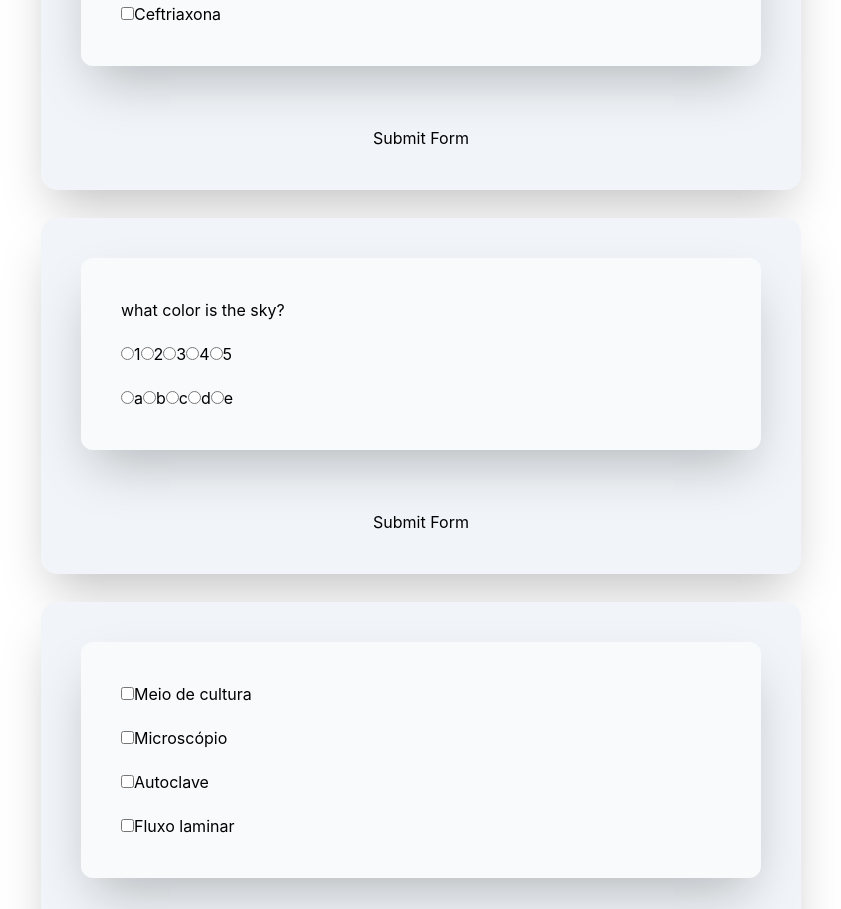
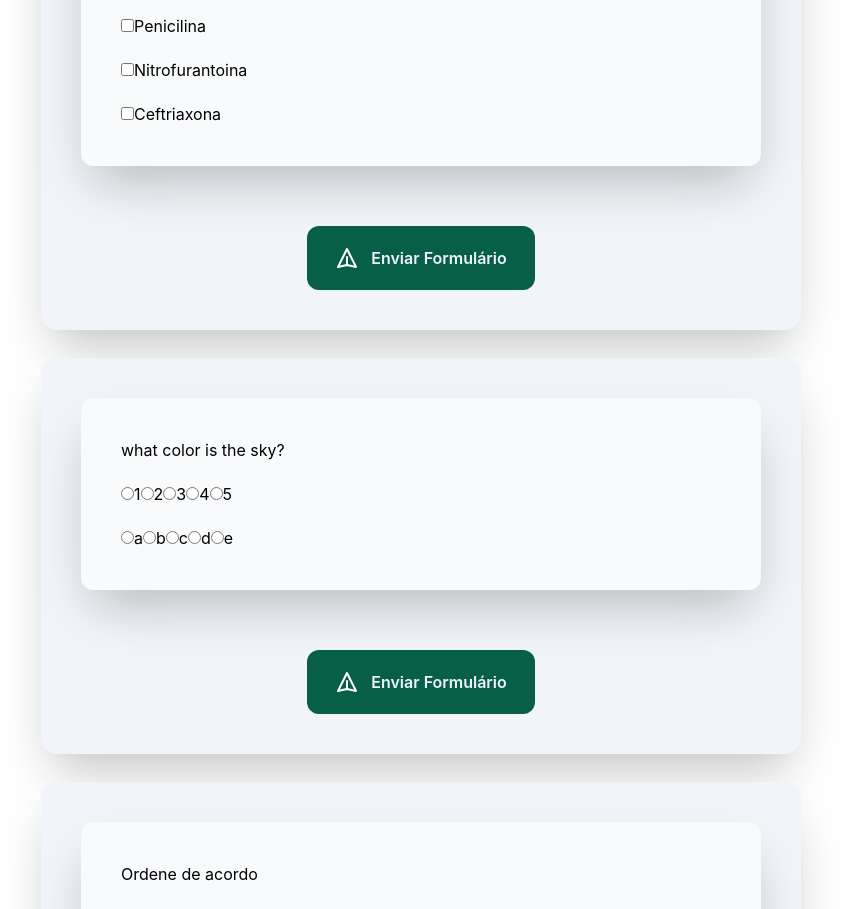
Before and after one commit to marcellolee03/lab-enigma-v2, a React (Vite) app: page / in a window 1280 px wide. Shown: the part 1880-2789 px from the top of the page, without its empty margins (219-1060 px from the left). Built offline with nearby package versions, Linux system fonts and the light colour scheme.

Commit message:
feat: form submit button + styling

```diff
--- a/src/App.tsx
+++ b/src/App.tsx
@@ -76,7 +76,7 @@ export default function App() {
 
 
   return (
-    <div className="mx-65 pt-50 pb-50 flex flex-col gap-7" >
+    <div className="mx-65 pt-65 pb-50 flex flex-col gap-7" >
       <FormContainer
         puzzles={firstFormPuzzles}
         formAction={firstAction}
--- a/src/components/form/FormContainer.tsx
+++ b/src/components/form/FormContainer.tsx
@@ -1,5 +1,6 @@
 import type { Puzzle } from "../../models/Puzzle"
-import PuzzleContainer from "./PuzzleContainer"
+import SubmitButton from "./pieces/SubmitButton"
+import PuzzleContainer from "./puzzleContainers/PuzzleContainer"
 
 interface FormContainerProps {
   puzzles: Puzzle[],
@@ -10,7 +11,7 @@ interface FormContainerProps {
 
 export default function FormContainer({ puzzles, prevValidatedFields, onResetRef, formAction}: FormContainerProps) {
   return (
-    <div className="bg-slate-100 rounded-2xl p-10 shadow-2xl col-span-2">
+    <div className="bg-slate-100 rounded-2xl p-10 shadow-2xl col-span-2 ">
       <form
       action={formAction}
       >
@@ -24,7 +25,7 @@ export default function FormContainer({ puzzles, prevValidatedFields, onResetRef
             />
           ))}
 
-          <button>Submit Form</button>
+          <SubmitButton />
         </div>
       </form>
     </div>
--- /dev/null
+++ b/src/components/form/pieces/SubmitButton.tsx
@@ -0,0 +1,16 @@
+import { SendIcon } from "../../icons";
+
+export default function SubmitButton(){
+  return (
+    <div className="flex items-center justify-center">
+      <button
+        className="bg-(--main-green-dark) text-white px-7 py-5 rounded-xl cursor-pointer ease-in-out duration-300 transition-all hover:scale-102 hover:shadow-xl active:scale-99"
+      >
+        <div className="flex items-center justify-center gap-3">
+          <SendIcon />
+          <p className="font-semibold text-slate-100">Enviar Formulário</p>
+        </div>
+      </button>
+    </div>
+  )
+}
--- a/src/components/form/puzzleContainers/CheckboxContainer.tsx
+++ b/src/components/form/puzzleContainers/individual/CheckboxContainer.tsx
@@ -1,4 +1,4 @@
-import { AnswerTypes, type Puzzle } from "../../../models/Puzzle"
+import { AnswerTypes, type Puzzle } from "../../../../models/Puzzle"
 
 interface CheckboxContainerProps{
   puzzle: Puzzle,
--- a/src/components/form/puzzleContainers/MatchingContainer.tsx
+++ b/src/components/form/puzzleContainers/individual/MatchingContainer.tsx
@@ -1,4 +1,4 @@
-import { AnswerTypes, type Puzzle } from "../../../models/Puzzle"
+import { AnswerTypes, type Puzzle } from "../../../../models/Puzzle"
 
 interface MatchingContainerProps {
   puzzle: Puzzle,
--- a/src/components/form/puzzleContainers/OpenContainer.tsx
+++ b/src/components/form/puzzleContainers/individual/OpenContainer.tsx
@@ -1,4 +1,4 @@
-import { AnswerTypes, type Puzzle } from "../../../models/Puzzle"
+import { AnswerTypes, type Puzzle } from "../../../../models/Puzzle"
 
 interface OpenContainerProps {
   puzzle: Puzzle,
--- a/src/components/form/puzzleContainers/OrdenationContainer.tsx
+++ b/src/components/form/puzzleContainers/individual/OrdenationContainer.tsx
@@ -1,5 +1,5 @@
 import { useEffect, useState } from "react";
-import { AnswerTypes, type Puzzle } from "../../../models/Puzzle";
+import { AnswerTypes, type Puzzle } from "../../../../models/Puzzle";
 
 interface OrdenationContainerProps {
   puzzle: Puzzle,
@@ -24,6 +24,7 @@ export default function OrdenationContainer({puzzle, baseClasses, onResetRef}: O
   if (puzzle.answerType === AnswerTypes.ordenation) {
     return (
       <div className={baseClasses}>
+        <p>{puzzle.question}</p>
           {puzzle.options.map((option) => (
             <label key={option.id}>
               <input
--- a/src/components/form/puzzleContainers/RadioContainer.tsx
+++ b/src/components/form/puzzleContainers/individual/RadioContainer.tsx
@@ -1,4 +1,4 @@
-import { AnswerTypes, type Puzzle } from "../../../models/Puzzle"
+import { AnswerTypes, type Puzzle } from "../../../../models/Puzzle"
 
 interface RadioContainerProps {
   puzzle: Puzzle,
--- a/src/components/topbar/Topbar.tsx
+++ b/src/components/topbar/Topbar.tsx
@@ -5,7 +5,7 @@ import Timer from "./pieces/Timer";
 export default function Topbar() {
   return (
     <>
-      <div className="fixed top-0 inset-x-0 z-50 mx-50 rounded-b-2xl shadow-2xl bg-slate-100 px-10 pb-8 pt-4 gap-5 border-b-3 border-(--main-green)">
+      <div className="fixed top-0 inset-x-0 z-50 mx-50 rounded-b-2xl shadow-2xl bg-slate-100 px-12 pb-5 pt-3 gap-5 border-b-3 border-(--main-green)">
         <Header />
         <div className="grid grid-cols-3 gap-5 px-40 pt-2">
           <Timer />
```
Also changed, not shown: src/components/form/puzzleContainers/PuzzleContainer.tsx (renamed from src/components/form/PuzzleContainer.tsx, +6 -6 lines).
